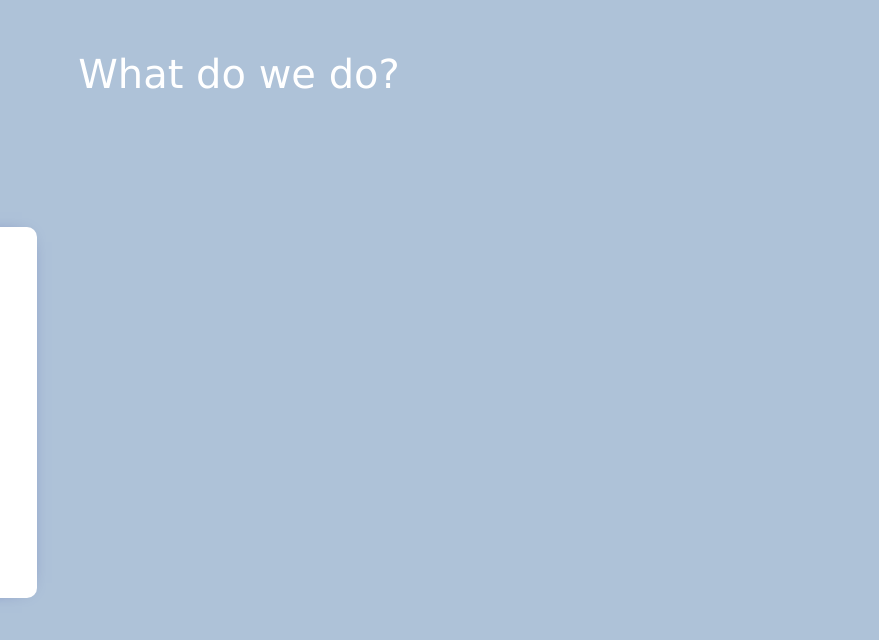
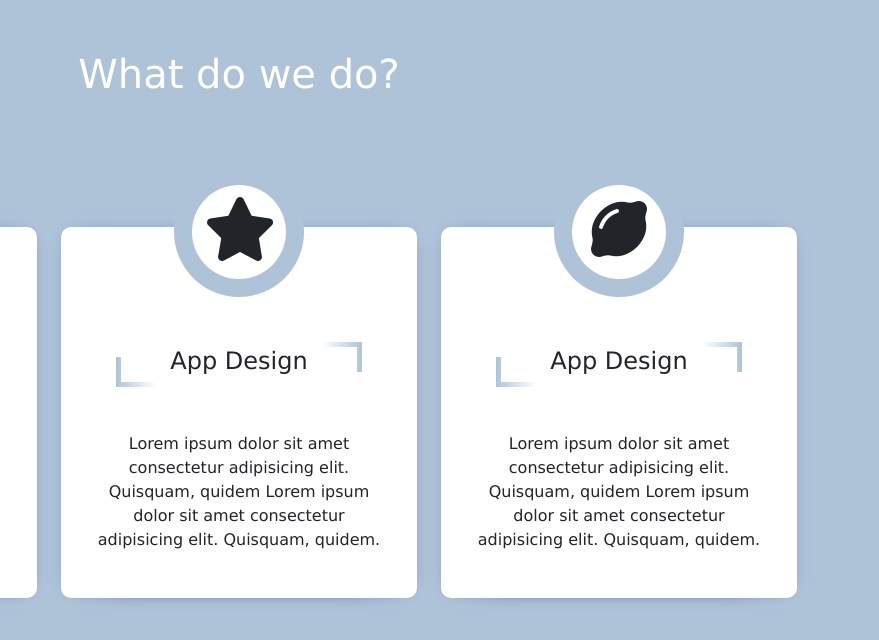
Before and after one commit to YassmineElwProjects/Headers, a plain HTML site: page ServiceSection/index.html in a window 1280 px wide. Shown: the full height of the page, 401-1280 px from the left. Drawn offline with nearby package versions, Linux system fonts and the light colour scheme.

Commit message:
Add three section and changed icons

```diff
--- a/ServiceSection/index.html
+++ b/ServiceSection/index.html
@@ -21,13 +21,15 @@
   </head>
 
   <h1>What do we do?</h1>
+  <!-- Debut -->
   <div class="container">
     <div class="row">
+      <!-- First column -->
       <div class="col-md-4">
         <div class="main">
           <div class="service">
             <div class="service-logo">
-              <i class="fa-brands fa-apple   fa-4x"></i>
+              <i class="fa-brands fa-apple fa-4x"></i>
             </div>
             <h4>App Design</h4>
             <p>
@@ -40,8 +42,44 @@
           <div class="shadowTwo"></div>
         </div>
       </div>
-      <div class="col-md-4"></div>
-      <div class="col-md-4"></div>
+
+      <!-- Second column -->
+
+      <div class="col-md-4">
+        <div class="main">
+          <div class="service">
+            <div class="service-logo">
+              <i class="fa-solid fa-star fa-4x"></i>
+            </div>
+            <h4>App Design</h4>
+            <p>
+              Lorem ipsum dolor sit amet consectetur adipisicing elit. Quisquam,
+              quidem Lorem ipsum dolor sit amet consectetur adipisicing elit.
+              Quisquam, quidem.
+            </p>
+          </div>
+          <div class="shadowOne"></div>
+          <div class="shadowTwo"></div>
+        </div>
+      </div>
+      <!-- Third column -->
+      <div class="col-md-4">
+        <div class="main">
+          <div class="service">
+            <div class="service-logo">
+              <i class="fa-solid fa-lemon fa-4x"></i>
+            </div>
+            <h4>App Design</h4>
+            <p>
+              Lorem ipsum dolor sit amet consectetur adipisicing elit. Quisquam,
+              quidem Lorem ipsum dolor sit amet consectetur adipisicing elit.
+              Quisquam, quidem.
+            </p>
+          </div>
+          <div class="shadowOne"></div>
+          <div class="shadowTwo"></div>
+        </div>
+      </div>
     </div>
   </div>
   <body></body>
```
